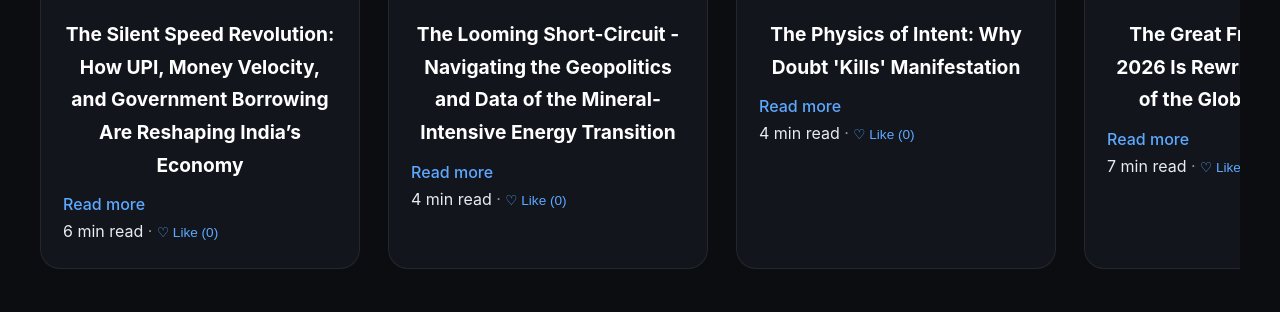
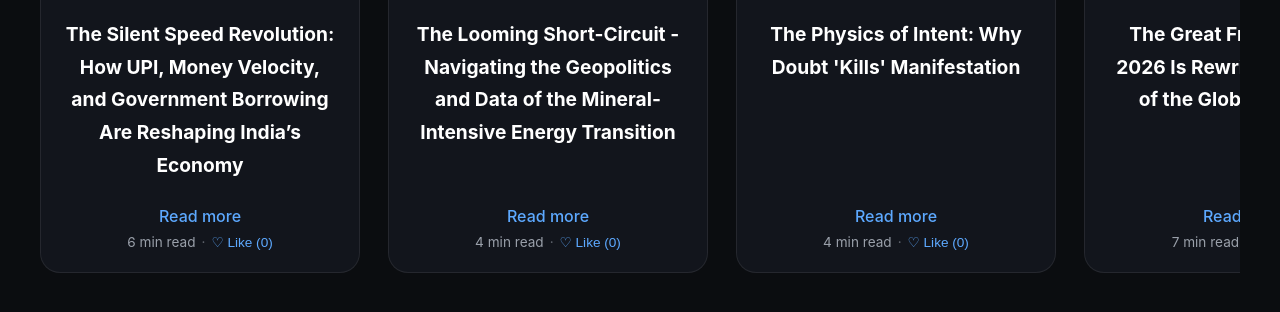
Before and after one commit to 996938039a-droid/996938039a-droid.github.io, a Jekyll site: the page built from index.html, in a window 1280 px wide, cut to the strip 1165-1518 px from the top of the page. Shown: the top 312 px of the strip. Built offline with Jekyll 4.4.1, drawn with Linux system fonts in a browser that asks for light colours.

Commit message:
Update style.css

```diff
--- a/assets/style.css
+++ b/assets/style.css
@@ -584,4 +584,69 @@
   color: #ff6b81;
 }
 
-*/
+/* ===============================
+   HOME PAGE CARD FOOTER
+================================ */
+
+.card-footer {
+  margin-top: auto;        /* pushes footer to bottom */
+  display: flex;
+  flex-direction: column;
+  align-items: center;
+  gap: 6px;
+}
+
+/* Read more */
+.card-footer .read-link {
+  font-size: 1rem;
+  font-weight: 500;
+  color: var(--accent);
+}
+
+/* Meta row */
+.card-meta {
+  display: flex;
+  align-items: center;
+  justify-content: center;
+  gap: 6px;
+
+  font-size: 0.85rem;
+  color: var(--muted);
+  line-height: 1;
+}
+
+/* Separator */
+.meta-sep {
+  opacity: 0.6;
+}
+
+/* Like button */
+.card-meta .like-btn {
+  background: none;
+  border: none;
+  padding: 0;
+  font-size: 0.85rem;
+  cursor: pointer;
+  color: var(--accent);
+}
+
+.card-meta .like-btn.liked {
+  color: #ff6b81;
+}
+
+.card-meta .like-btn:hover {
+  transform: translateY(-1px);
+}
+
+
+/* ===============================
+   MOBILE TITLE SIZE FIX ONLY
+================================ */
+@media (max-width: 768px) {
+  .hero-overlay h1 {
+    font-size: 2.1rem;   /* reduced from desktop */
+    line-height: 1.2;
+    max-width: 90%;
+    word-break: break-word;
+  }
+}
```
